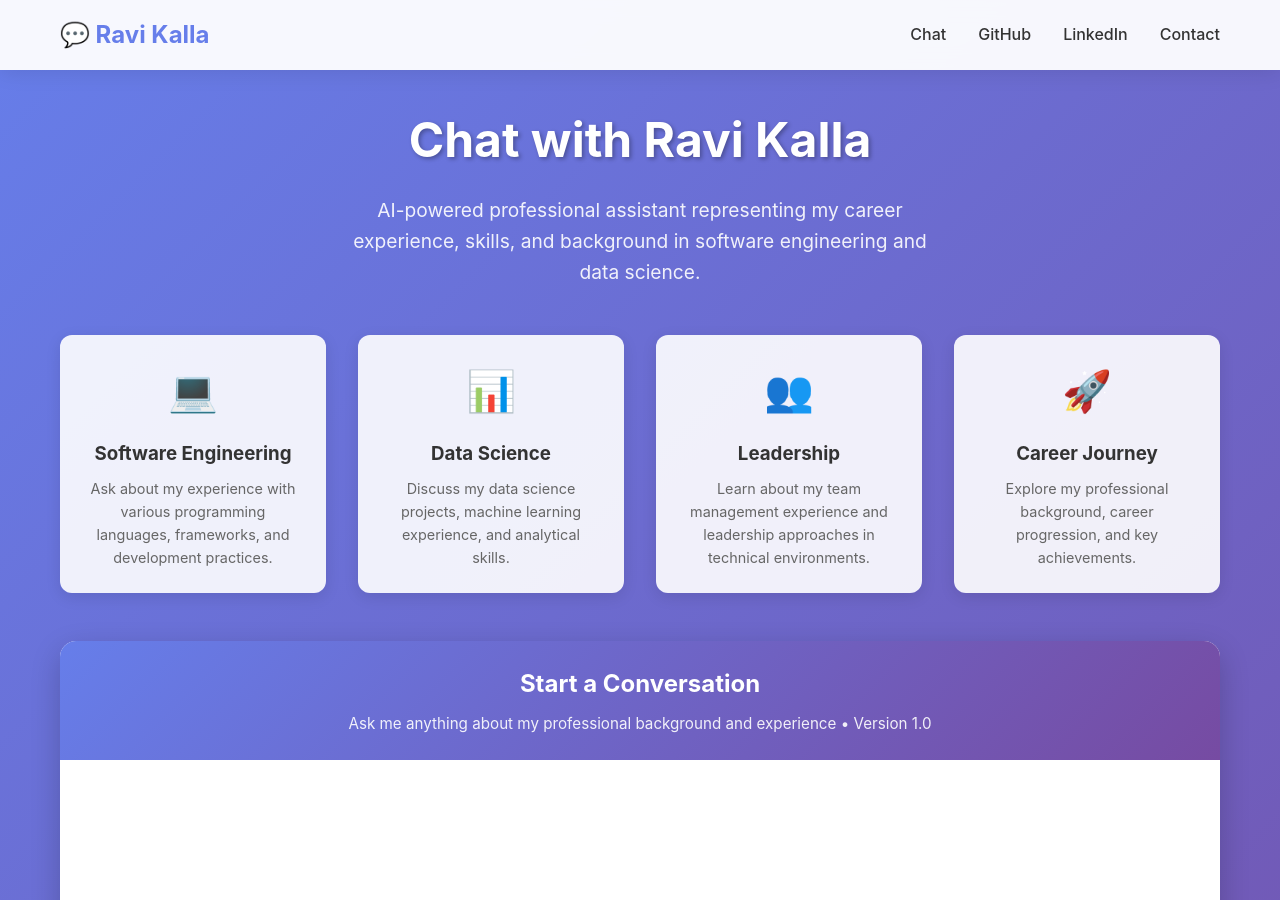
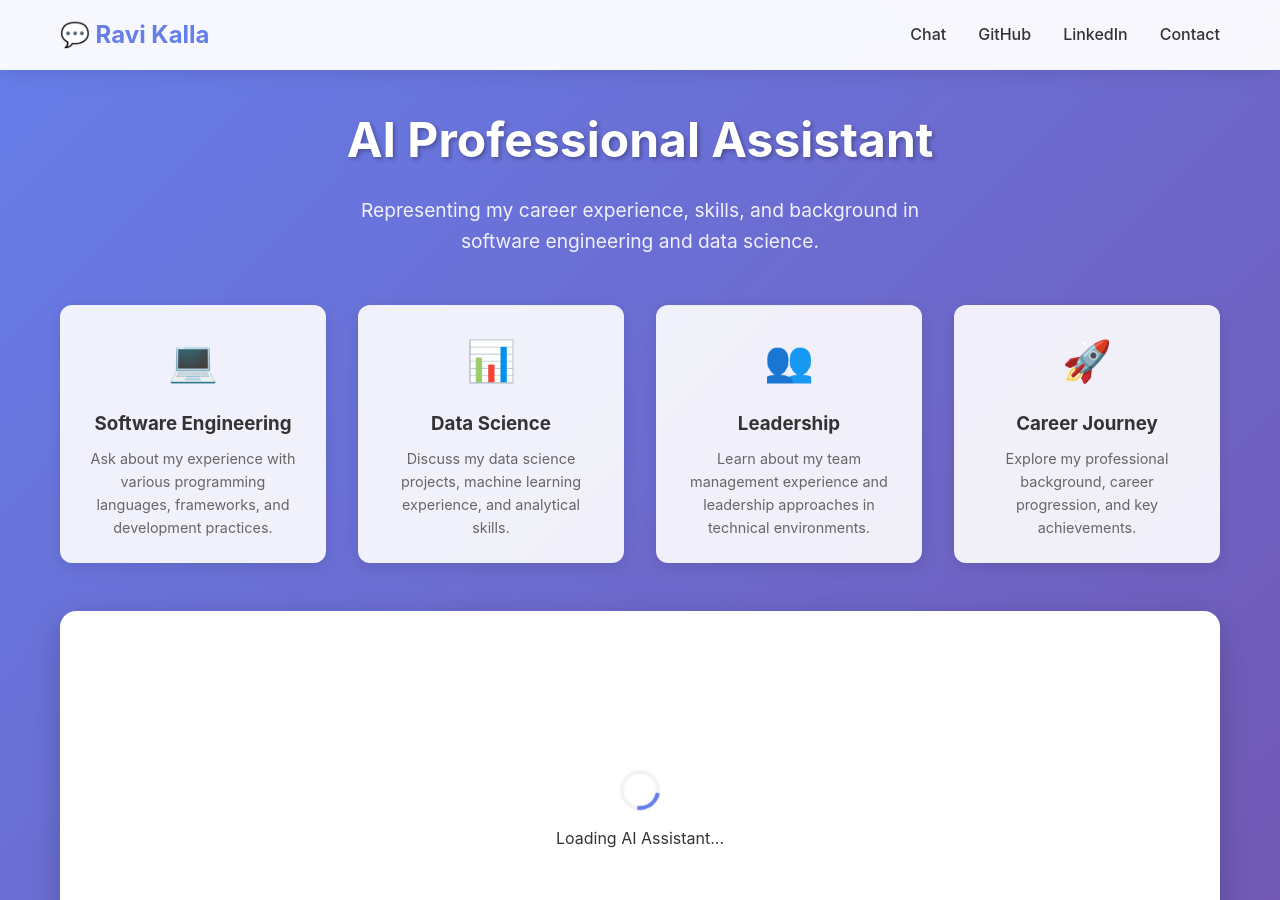
Before and after one commit to ravikalla/ravikalla.github.io, a Jekyll site: the page index.html, which Jekyll copies as it is, in a window 1280 px wide and 900 px high. Built offline with Jekyll 4.4.1, drawn with Linux system fonts in a browser that asks for light colours.

Commit message:
Updated the UI

```diff
--- a/index.html
+++ b/index.html
@@ -306,10 +306,10 @@
     <main>
         <div class="container">
             <section class="hero">
-                <h1>Chat with Ravi Kalla</h1>
+                <h1>AI Professional Assistant</h1>
                 <p>
-                    AI-powered professional assistant representing my career experience,
-                    skills, and background in software engineering and data science.
+                    Representing my career experience, skills, and background in
+                    software engineering and data science.
                 </p>
             </section>
 
@@ -337,11 +337,6 @@
             </section>
 
             <section id="chat" class="chatbot-container">
-                <div class="chatbot-header">
-                    <h2>Start a Conversation</h2>
-                    <p>Ask me anything about my professional background and experience • Version 1.0</p>
-                </div>
-
                 <div id="loading" class="loading-spinner">
                     <div class="spinner"></div>
                     <p>Loading AI Assistant...</p>
```
